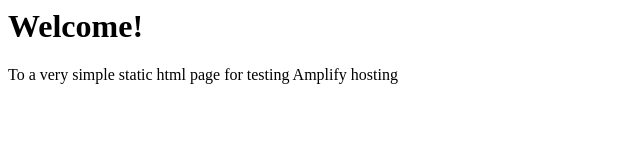
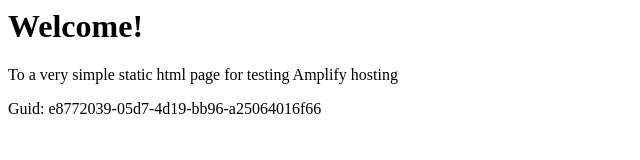
Before and after one commit to aws-aemilia-arn/Github-PR-Commit-Integration-Test-DoNotTouch-Gith-P5X5MO5I-v1-prod-eu-north-1, a website: page src/index.html in a window 1280 px wide. Shown: the whole page, without its empty margins (0-640 px from the left). Drawn offline with Linux system fonts and the light colour scheme.

Commit message:
commit from integ tests

```diff
--- a/src/index.html
+++ b/src/index.html
@@ -1,3 +1,5 @@
+
+
 <html lang="en">
 
 <head>
@@ -10,6 +12,6 @@
 <body>
     <h1>Welcome!</h1>
     <p>To a very simple static html page for testing Amplify hosting</p>
-</body>
+    <p>Guid: e8772039-05d7-4d19-bb96-a25064016f66</p></body>
 
 </html>
```
